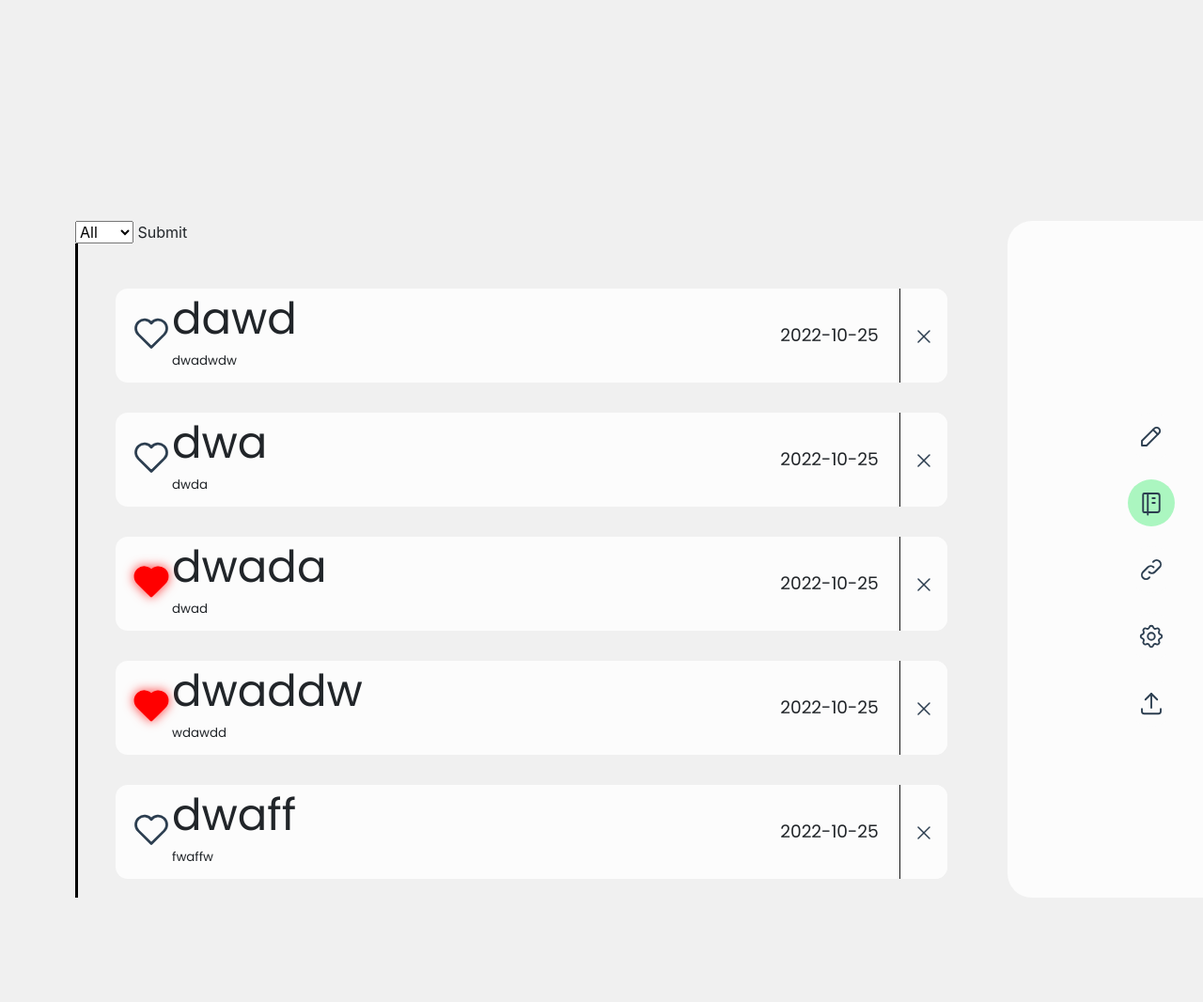
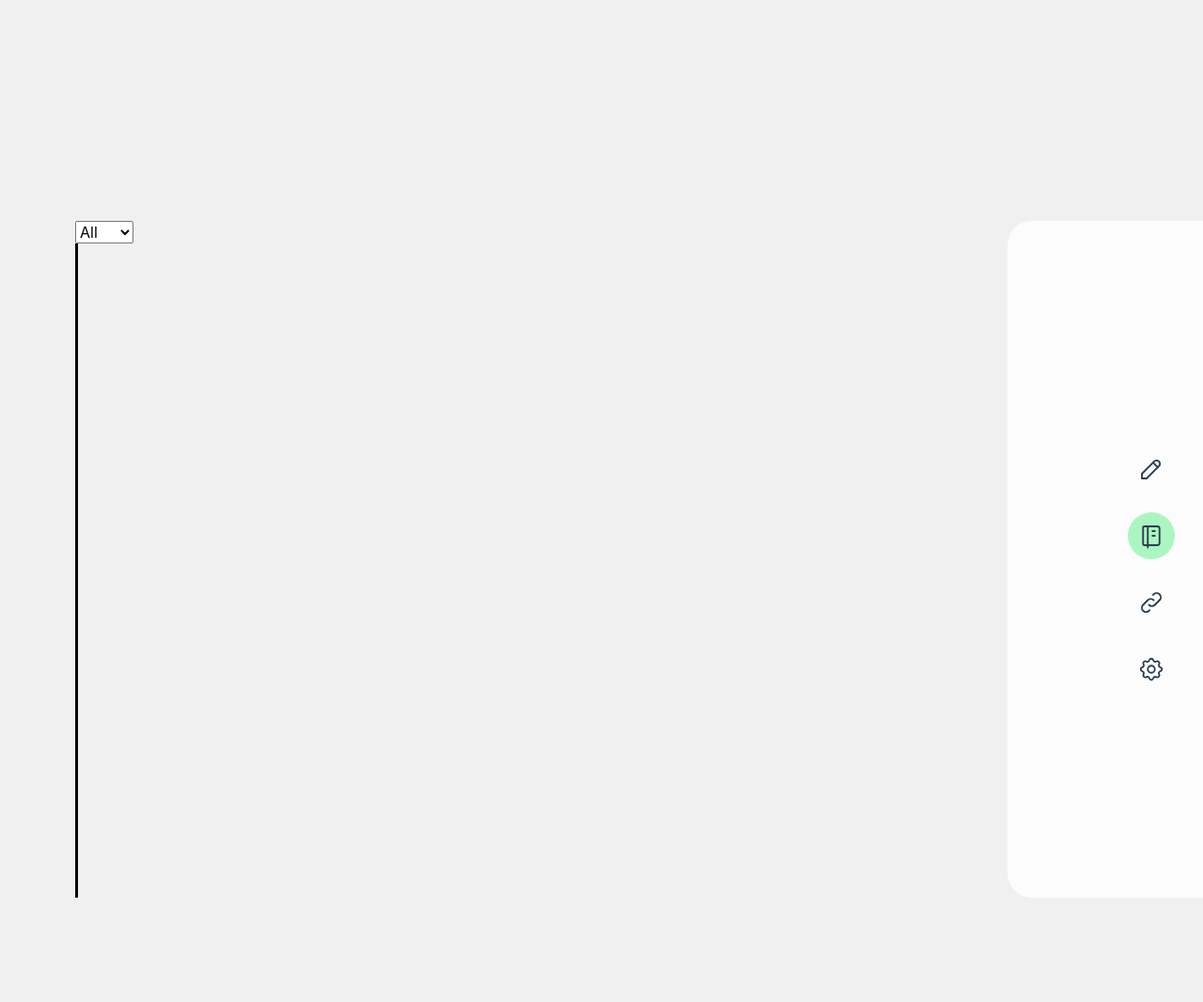
Before and after one commit to KarikFreiheit/Memoir, a Flask app: page / in a window 1280 px wide. Shown: the part 705-1771 px from the top of the page at 94% size. Run offline with Flask 2, Linux system fonts and the light colour scheme; a user stored in the database is signed in; data comes from the database, SQL or seed files in the repository; both versions use the stored data as it was after the commit; some libraries are stand-ins or nearby versions.

Commit message:
UI Changes Started

```diff
--- a/Website/static/base.css
+++ b/Website/static/base.css
@@ -104,13 +105,19 @@ body {
 
 .heart-checkbox {
     display: none;
+
 }
 
 .path {
-    transition: fill 200ms, stroke 50ms, scale 100ms ease-out;
+    transition: fill 200ms, stroke 50ms, transform 100ms ease-out;
 
 }
-
+.favorite{
+    position: relative;
+    transform: scale(.83, .83);
+    top: 3px;
+    left: -5px;
+}
 svg {
     transition: all 150ms ease-out;
 }
@@ -229,6 +234,16 @@ button {
     border-radius: .5vh;
     height: 100px;
     transition: all 300ms;
+    mask: url(#mask);
+}
+.list-element:before {
+    top: -20px;
+    left: 0;
+    background-color: red;
+    position: absolute;
+    height: 25%;
+    width: 5%;
+    border-bottom-left-radius: 50%;
 }
 
 .list-element:hover {
--- a/Website/templates/home.html
+++ b/Website/templates/home.html
@@ -9,9 +9,9 @@
         <form method="POST" id="note-form" class="form-100">
 
           <div class="input-grid">
-            <input type="text" name="note" id="note">
+            <input type="text" name="note" id="note" placeholder="Title:">
             <input type="date" name="date" id="date">
-            <input type="text" name="body" id="body">
+            <input type="text" name="body" id="body" placeholder="Write your memories here...">
             <input type="checkbox" class="heart-checkbox"  name="remember" id="favorite" >
             <label class="shape" for="favorite">
               <svg xmlns="http://www.w3.org/2000/svg" class="icon icon-tabler icon-tabler-heart" width="44" height="44" viewBox="0 0 24 24" stroke-width="1.5" stroke="#2c3e50" fill="none" stroke-linecap="round" stroke-linejoin="round">
@@ -19,6 +19,21 @@
                 <path  class="path" d="M19.5 13.572l-7.5 7.428l-7.5 -7.428m0 0a5 5 0 1 1 7.5 -6.566a5 5 0 1 1 7.5 6.572" />
               </svg>
             </label>
+            <button class="submit-button" form="note-form" type="submit">
+              <svg xmlns="http://www.w3.org/2000/svg" class="icon icon-tabler icon-tabler-plus" width="30" height="30" viewBox="0 0 24 24" stroke-width="1.5" stroke="#2c3e50" fill="none" stroke-linecap="round" stroke-linejoin="round">
+                <path stroke="none" d="M0 0h24v24H0z" fill="none"/>
+                <line x1="12" y1="5" x2="12" y2="19" />
+                <line x1="5" y1="12" x2="19" y2="12" />
+              </svg>
+            </button>
+            <div class="share">
+              <svg xmlns="http://www.w3.org/2000/svg" class="icon icon-tabler icon-tabler-upload" width="30" height="30" viewBox="0 0 24 24" stroke-width="1.5" stroke="#2c3e50" fill="none" stroke-linecap="round" stroke-linejoin="round">
+                <path stroke="none" d="M0 0h24v24H0z" fill="none"/>
+                <path d="M4 17v2a2 2 0 0 0 2 2h12a2 2 0 0 0 2 -2v-2" />
+                <polyline points="7 9 12 4 17 9" />
+                <line x1="12" y1="4" x2="12" y2="16" />
+              </svg>
+            </div>
             <br/>
           </div>
 
@@ -27,7 +42,7 @@
     <div class="view tab-content is-active">
 
       <form class="sort" action="{{url_for('views.sort')}}" method="POST"  >
-          <select name="sort" id="sort">
+          <select name="sort" id="sort" onchange="this.form.submit()">
             {% if sort == False  %}
             <option value="{{False}}" selected>False</option>
             <option value ="{{True}}">True</option>
@@ -42,7 +57,7 @@
             <option value ="{{All}}"  selected>All</option>
             {% endif %}
           </select>
-          <button type="submit"> Submit</button>
+
 
       </form>
 
@@ -63,17 +78,20 @@
 
               <li class="list-element">
                 <div class="favorite">
-                  <form method="POST" onsubmit="">
-                    {% if note.remember == True %}
-                    <input type="checkbox" checked class="heart-checkbox"  name="remember" id="favorite" >
+                  <form  action="{{url_for('views.favorite')}}" method="POST"  name="heart">
+                    {% if note.remember == True or heart == True %}
+                    <input type="checkbox" checked class="heart-checkbox"  name="remember" id="favorite"  >
                     {% else %}
-                    <input type="checkbox" class="heart-checkbox"  name="remember" id="favorite" onchange="this.form.submit()">
+                    <input type="checkbox" class="heart-checkbox"  name="remember" id="favorite" >
                     {% endif %}
-                    <label class="shape" for="favorite">
+                    <label class="shape" for="favorite" onclick="this.form.submit()" >
                       <svg xmlns="http://www.w3.org/2000/svg" class="icon icon-tabler icon-tabler-heart" width="44" height="44" viewBox="0 0 24 24" stroke-width="1.5" stroke="#2c3e50" fill="none" stroke-linecap="round" stroke-linejoin="round">
                         <path  stroke="none" d="M0 0h24v24H0z" fill="none" />
                         <path  class="path" d="M19.5 13.572l-7.5 7.428l-7.5 -7.428m0 0a5 5 0 1 1 7.5 -6.566a5 5 0 1 1 7.5 6.572" />
                      </svg>
+                     <mask>
+                      <circle cx="10" cy="10" r="22" id="mask"/>
+                    </mask>
                     </label>
                   </form>
                 </div>
@@ -149,21 +167,7 @@
           <circle cx="12" cy="12" r="3" />
         </svg>
       </div>
-      <div id="share" class="tab">
-        <svg xmlns="http://www.w3.org/2000/svg" class="icon icon-tabler icon-tabler-upload" width="30" height="30" viewBox="0 0 24 24" stroke-width="1.5" stroke="#2c3e50" fill="none" stroke-linecap="round" stroke-linejoin="round">
-          <path stroke="none" d="M0 0h24v24H0z" fill="none"/>
-          <path d="M4 17v2a2 2 0 0 0 2 2h12a2 2 0 0 0 2 -2v-2" />
-          <polyline points="7 9 12 4 17 9" />
-          <line x1="12" y1="4" x2="12" y2="16" />
-        </svg>
-      </div>
-      <button class="submit-button" form="note-form" type="submit">
-        <svg xmlns="http://www.w3.org/2000/svg" class="icon icon-tabler icon-tabler-plus" width="30" height="30" viewBox="0 0 24 24" stroke-width="1.5" stroke="#2c3e50" fill="none" stroke-linecap="round" stroke-linejoin="round">
-          <path stroke="none" d="M0 0h24v24H0z" fill="none"/>
-          <line x1="12" y1="5" x2="12" y2="19" />
-          <line x1="5" y1="12" x2="19" y2="12" />
-        </svg>
-      </button>
+
   </div>
 </div>
 
--- a/Website/views.py
+++ b/Website/views.py
@@ -2,6 +2,7 @@ from datetime import date
 from flask import Blueprint, current_app, redirect, render_template
 from flask import Blueprint, render_template, request, flash, jsonify
 from flask_login import login_required, current_user
+from sqlalchemy.sql import false
 from .models import Note
 from . import db
 views = Blueprint('views', __name__)
@@ -73,3 +74,22 @@ def sort():
         sort = None
 
     return render_template("home.html", user=current_user, sort=sort)
+
+
+@views.route('/favorite', methods=['POST'])
+def favorite():
+    print("YES")
+    heart = request.form.get('heart', type=bool)
+    note = json.loads(request.data)
+    if(heart == True):
+        heart = false
+        note.remember = False
+        db.session.commit()
+    else:
+        heart = True
+        note.remember = True
+        db.session.commit()
+
+    print(note.remember)
+
+    return render_template('home.html', user=current_user, heart=heart)
```
Also changed, not shown: other parts of Website/static/base.css (+11 -14 lines), Website/database.db.
